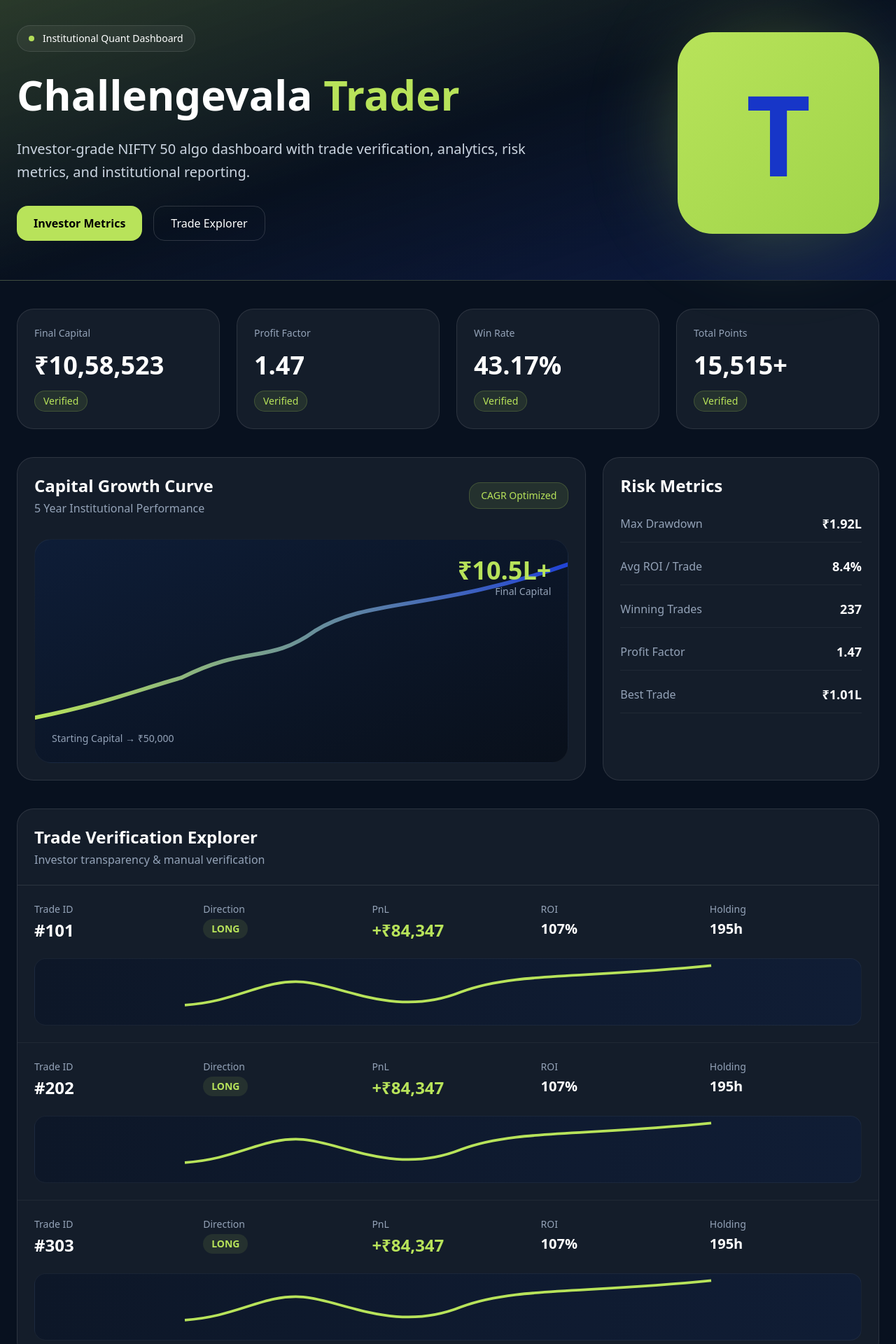
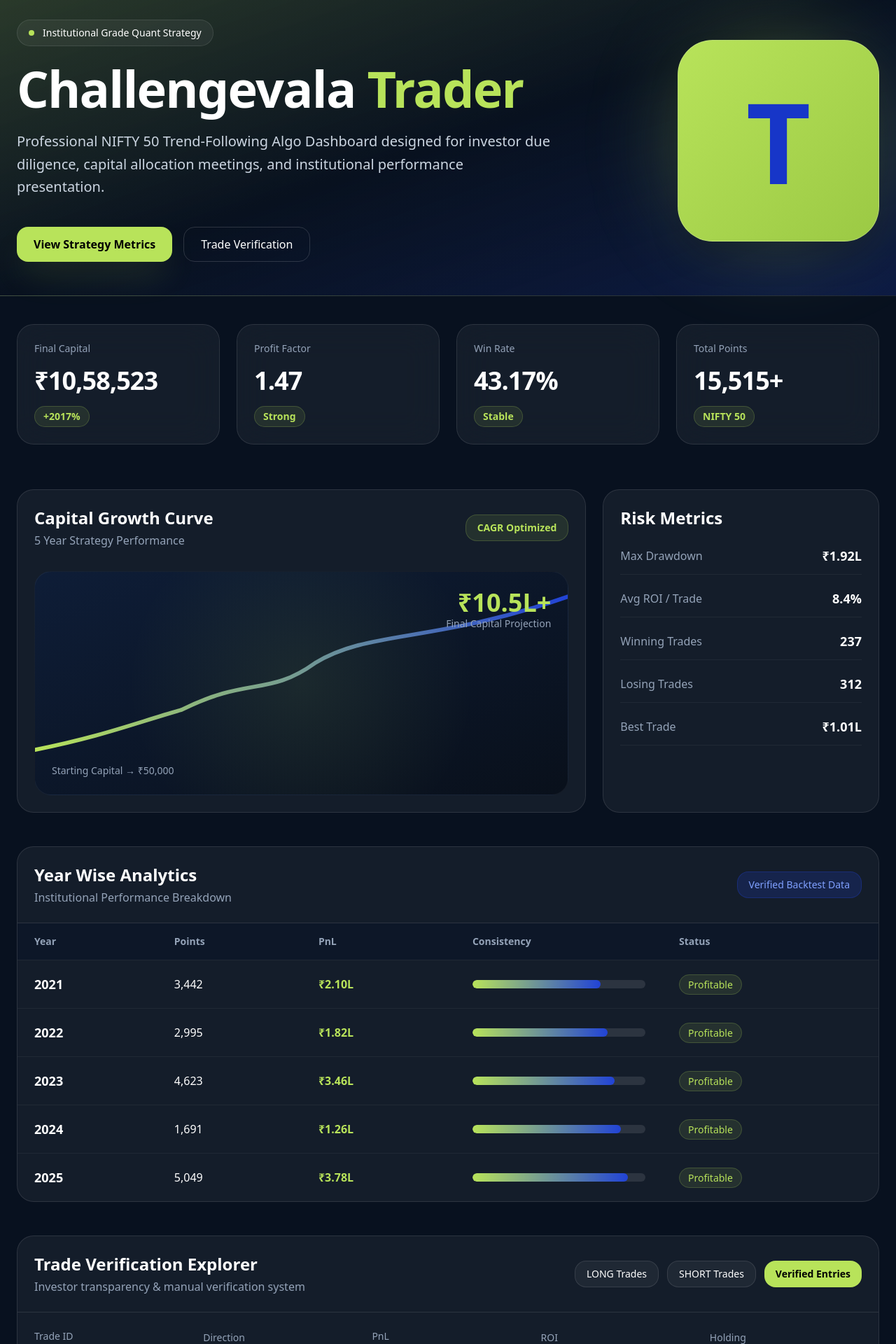
Before and after one commit to kishanmeshwaniya-cpu/challengevala-investor-dashboard, a React (Vite) app: page / in a window 1280 px wide. Shown: the part 20-1940 px from the top of the page at 70% size. Built offline with nearby package versions, Linux system fonts and the light colour scheme.

Commit message:
Update App.jsx

```diff
--- a/src/App.jsx
+++ b/src/App.jsx
@@ -1,89 +1,140 @@
+export default function ChallengevalaTraderDashboard() {
+  const stats = [
+    { label: 'Final Capital', value: '₹10,58,523', growth: '+2017%' },
+    { label: 'Profit Factor', value: '1.47', growth: 'Strong' },
+    { label: 'Win Rate', value: '43.17%', growth: 'Stable' },
+    { label: 'Total Points', value: '15,515+', growth: 'NIFTY 50' },
+  ];
 
-export default function App() {
-  const stats = [
-    { label: 'Final Capital', value: '₹10,58,523' },
-    { label: 'Profit Factor', value: '1.47' },
-    { label: 'Win Rate', value: '43.17%' },
-    { label: 'Total Points', value: '15,515+' },
-  ]
+  const yearly = [
+    { year: '2021', pnl: '₹2.10L', points: '3,442', trades: '96' },
+    { year: '2022', pnl: '₹1.82L', points: '2,995', trades: '103' },
+    { year: '2023', pnl: '₹3.46L', points: '4,623', trades: '121' },
+    { year: '2024', pnl: '₹1.26L', points: '1,691', trades: '98' },
+    { year: '2025', pnl: '₹3.78L', points: '5,049', trades: '131' },
+  ];
+
+  const trades = [
+    {
+      id: '#204',
+      side: 'LONG',
+      pnl: '+₹84,347',
+      roi: '107.89%',
+      duration: '195h',
+    },
+    {
+      id: '#318',
+      side: 'SHORT',
+      pnl: '+₹45,168',
+      roi: '95.14%',
+      duration: '186h',
+    },
+    {
+      id: '#422',
+      side: 'LONG',
+      pnl: '-₹10,874',
+      roi: '-11.74%',
+      duration: '3.75h',
+    },
+    {
+      id: '#501',
+      side: 'SHORT',
+      pnl: '+₹1,01,383',
+      roi: '128.43%',
+      duration: '242h',
+    },
+  ];
 
   return (
-    <div className="min-h-screen bg-[#08111f] text-white">
-      <div className="bg-gradient-to-br from-[#b8e35a]/20 via-[#08111f] to-[#2143d6]/20 border-b border-white/10">
-        <div className="max-w-7xl mx-auto px-6 py-14">
+    <div className="min-h-screen bg-[#08111f] text-white overflow-hidden">
+      {/* HERO */}
+      <div className="relative border-b border-white/10 bg-gradient-to-br from-[#b8e35a]/20 via-[#08111f] to-[#2143d6]/20">
+        <div className="max-w-7xl mx-auto px-6 py-12">
           <div className="flex flex-col lg:flex-row items-center justify-between gap-10">
-            <div className="max-w-3xl">
-              <div className="inline-flex items-center gap-3 bg-white/5 border border-white/10 rounded-full px-4 py-2 text-sm mb-6">
-                <div className="w-2 h-2 rounded-full bg-[#b8e35a] animate-pulse"></div>
-                Institutional Quant Dashboard
+            <div className="space-y-6 max-w-3xl">
+              <div className="inline-flex items-center gap-3 bg-white/5 border border-white/10 rounded-full px-4 py-2 text-sm">
+                <div className="w-2 h-2 rounded-full bg-[#b8e35a] animate-pulse" />
+                Institutional Grade Quant Strategy
               </div>
 
-              <h1 className="text-6xl font-black leading-tight">
+              <div>
+                <h1 className="text-5xl lg:text-7xl font-black leading-tight tracking-tight">
                   Challengevala
                   <span className="text-[#b8e35a]"> Trader</span>
                 </h1>
 
-              <p className="text-slate-300 text-xl mt-6 leading-relaxed">
-                Investor-grade NIFTY 50 algo dashboard with trade verification,
-                analytics, risk metrics, and institutional reporting.
+                <p className="text-xl text-slate-300 mt-6 leading-relaxed">
+                  Professional NIFTY 50 Trend-Following Algo Dashboard designed for
+                  investor due diligence, capital allocation meetings, and
+                  institutional performance presentation.
                 </p>
+              </div>
 
-              <div className="flex gap-4 mt-8 flex-wrap">
-                <button className="bg-[#b8e35a] text-black px-6 py-3 rounded-2xl font-bold">
-                  Investor Metrics
+              <div className="flex flex-wrap gap-4 pt-4">
+                <button className="bg-[#b8e35a] hover:bg-[#c6ef69] text-black font-bold px-6 py-3 rounded-2xl transition-all shadow-2xl shadow-[#b8e35a]/20">
+                  View Strategy Metrics
                 </button>
 
-                <button className="border border-white/15 px-6 py-3 rounded-2xl">
-                  Trade Explorer
+                <button className="border border-white/15 hover:border-[#b8e35a]/60 hover:bg-white/5 px-6 py-3 rounded-2xl transition-all">
+                  Trade Verification
                 </button>
               </div>
             </div>
 
             <div className="relative">
-              <div className="absolute inset-0 bg-[#b8e35a]/30 blur-3xl rounded-full"></div>
+              <div className="absolute inset-0 bg-[#b8e35a]/30 blur-3xl rounded-full" />
 
-              <div className="relative bg-gradient-to-br from-[#b8e35a] to-[#9fd449] w-72 h-72 rounded-[50px] flex items-center justify-center">
-                <span className="text-[160px] font-black text-[#1736c8]">T</span>
+              <div className="relative bg-gradient-to-br from-[#b8e35a] to-[#9bc944] w-72 h-72 rounded-[50px] flex items-center justify-center shadow-2xl border border-white/20">
+                <span className="text-[160px] font-black text-[#1736c8] leading-none">
+                  T
+                </span>
               </div>
             </div>
           </div>
         </div>
       </div>
 
+      {/* STATS */}
       <div className="max-w-7xl mx-auto px-6 py-10">
         <div className="grid grid-cols-1 md:grid-cols-2 xl:grid-cols-4 gap-6">
           {stats.map((item) => (
             <div
               key={item.label}
-              className="bg-white/5 border border-white/10 rounded-3xl p-6"
+              className="bg-white/5 backdrop-blur-xl border border-white/10 rounded-3xl p-6 hover:border-[#b8e35a]/50 transition-all hover:-translate-y-1"
             >
               <div className="text-slate-400 text-sm">{item.label}</div>
 
-              <div className="text-4xl font-black mt-4">{item.value}</div>
+              <div className="text-4xl font-black mt-4 tracking-tight">
+                {item.value}
+              </div>
 
-              <div className="mt-4 inline-flex bg-[#b8e35a]/10 text-[#b8e35a] px-3 py-1 rounded-full text-sm border border-[#b8e35a]/20">
-                Verified
+              <div className="mt-4 inline-flex bg-[#b8e35a]/10 text-[#b8e35a] px-3 py-1 rounded-full text-sm font-semibold border border-[#b8e35a]/20">
+                {item.growth}
               </div>
             </div>
           ))}
         </div>
+      </div>
 
-        <div className="mt-10 grid lg:grid-cols-3 gap-6">
+      {/* PERFORMANCE */}
+      <div className="max-w-7xl mx-auto px-6 py-6 grid lg:grid-cols-3 gap-6">
         <div className="lg:col-span-2 bg-white/5 border border-white/10 rounded-3xl p-6">
           <div className="flex items-center justify-between mb-8">
             <div>
               <h2 className="text-2xl font-bold">Capital Growth Curve</h2>
               <p className="text-slate-400 mt-1">
-                  5 Year Institutional Performance
+                5 Year Strategy Performance
               </p>
             </div>
 
-              <div className="bg-[#b8e35a]/10 text-[#b8e35a] border border-[#b8e35a]/20 px-4 py-2 rounded-2xl text-sm">
+            <div className="bg-[#b8e35a]/10 text-[#b8e35a] border border-[#b8e35a]/20 px-4 py-2 rounded-2xl text-sm font-semibold">
               CAGR Optimized
             </div>
           </div>
 
           <div className="h-[320px] rounded-3xl bg-gradient-to-br from-[#0e1d37] to-[#09101b] border border-white/5 relative overflow-hidden">
+            <div className="absolute inset-0 opacity-30 bg-[radial-gradient(circle_at_center,_rgba(184,227,90,0.3),_transparent_60%)]" />
+
             <svg viewBox="0 0 800 300" className="w-full h-full">
               <defs>
                 <linearGradient id="line" x1="0" y1="0" x2="1" y2="0">
@@ -110,12 +161,13 @@
                 ₹10.5L+
               </div>
               <div className="text-slate-400 text-sm">
-                  Final Capital
+                Final Capital Projection
               </div>
             </div>
           </div>
         </div>
 
+        {/* RISK */}
         <div className="bg-white/5 border border-white/10 rounded-3xl p-6">
           <h2 className="text-2xl font-bold mb-6">Risk Metrics</h2>
 
@@ -124,10 +176,13 @@
               ['Max Drawdown', '₹1.92L'],
               ['Avg ROI / Trade', '8.4%'],
               ['Winning Trades', '237'],
-                ['Profit Factor', '1.47'],
+              ['Losing Trades', '312'],
               ['Best Trade', '₹1.01L'],
             ].map(([k, v]) => (
-                <div key={k} className="flex items-center justify-between border-b border-white/5 pb-3">
+              <div
+                key={k}
+                className="flex items-center justify-between border-b border-white/5 pb-3"
+              >
                 <span className="text-slate-400">{k}</span>
                 <span className="font-bold text-lg">{v}</span>
               </div>
@@ -136,57 +191,158 @@
         </div>
       </div>
 
-        <div className="mt-10 bg-white/5 border border-white/10 rounded-3xl overflow-hidden">
-          <div className="p-6 border-b border-white/10">
-            <h2 className="text-2xl font-bold">Trade Verification Explorer</h2>
+      {/* YEARLY */}
+      <div className="max-w-7xl mx-auto px-6 py-6">
+        <div className="bg-white/5 border border-white/10 rounded-3xl overflow-hidden">
+          <div className="p-6 border-b border-white/10 flex items-center justify-between">
+            <div>
+              <h2 className="text-2xl font-bold">Year Wise Analytics</h2>
               <p className="text-slate-400 mt-1">
-              Investor transparency & manual verification
+                Institutional Performance Breakdown
               </p>
             </div>
 
+            <div className="text-sm bg-[#2143d6]/20 border border-[#2143d6]/30 px-4 py-2 rounded-2xl text-[#7fa0ff]">
+              Verified Backtest Data
+            </div>
+          </div>
+
+          <div className="overflow-x-auto">
+            <table className="w-full">
+              <thead className="bg-[#0d1728] text-left text-sm text-slate-400">
+                <tr>
+                  <th className="px-6 py-4">Year</th>
+                  <th className="px-6 py-4">Points</th>
+                  <th className="px-6 py-4">PnL</th>
+                  <th className="px-6 py-4">Consistency</th>
+                  <th className="px-6 py-4">Status</th>
+                </tr>
+              </thead>
+
+              <tbody>
+                {yearly.map((y) => (
+                  <tr
+                    key={y.year}
+                    className="border-t border-white/5 hover:bg-white/5 transition-all"
+                  >
+                    <td className="px-6 py-5 font-bold text-lg">{y.year}</td>
+                    <td className="px-6 py-5">{y.points}</td>
+                    <td className="px-6 py-5 font-semibold text-[#b8e35a]">
+                      {y.pnl}
+                    </td>
+                    <td className="px-6 py-5">
+                      <div className="w-full bg-white/10 rounded-full h-3 overflow-hidden">
+                        <div
+                          className="bg-gradient-to-r from-[#b8e35a] to-[#2143d6] h-full rounded-full"
+                          style={{ width: `${70 + Number(y.year.slice(-1)) * 4}%` }}
+                        />
+                      </div>
+                    </td>
+                    <td className="px-6 py-5">
+                      <span className="bg-[#b8e35a]/10 border border-[#b8e35a]/20 text-[#b8e35a] px-3 py-1 rounded-full text-sm">
+                        Profitable
+                      </span>
+                    </td>
+                  </tr>
+                ))}
+              </tbody>
+            </table>
+          </div>
+        </div>
+      </div>
+
+      {/* TRADE EXPLORER */}
+      <div className="max-w-7xl mx-auto px-6 py-6 pb-20">
+        <div className="bg-white/5 border border-white/10 rounded-3xl overflow-hidden">
+          <div className="p-6 border-b border-white/10 flex items-center justify-between flex-wrap gap-4">
+            <div>
+              <h2 className="text-2xl font-bold">Trade Verification Explorer</h2>
+              <p className="text-slate-400 mt-1">
+                Investor transparency & manual verification system
+              </p>
+            </div>
+
+            <div className="flex gap-3 flex-wrap">
+              <button className="bg-white/5 border border-white/10 px-4 py-2 rounded-2xl hover:border-[#b8e35a]/40 transition-all text-sm">
+                LONG Trades
+              </button>
+
+              <button className="bg-white/5 border border-white/10 px-4 py-2 rounded-2xl hover:border-[#2143d6]/40 transition-all text-sm">
+                SHORT Trades
+              </button>
+
+              <button className="bg-[#b8e35a] text-black px-4 py-2 rounded-2xl font-semibold text-sm">
+                Verified Entries
+              </button>
+            </div>
+          </div>
+
           <div className="divide-y divide-white/5">
-            {[1,2,3].map((id) => (
-              <div key={id} className="p-6 hover:bg-white/5 transition-all">
-                <div className="grid lg:grid-cols-5 gap-6">
+            {trades.map((trade) => (
+              <div
+                key={trade.id}
+                className="p-6 hover:bg-white/5 transition-all"
+              >
+                <div className="grid lg:grid-cols-5 gap-6 items-center">
                   <div>
                     <div className="text-slate-400 text-sm">Trade ID</div>
-                    <div className="text-2xl font-black mt-1">#{id}0{id}</div>
+                    <div className="text-2xl font-black mt-1">
+                      {trade.id}
+                    </div>
                   </div>
 
                   <div>
                     <div className="text-slate-400 text-sm">Direction</div>
-                    <div className="mt-1 inline-flex px-3 py-1 rounded-full text-sm font-semibold bg-[#b8e35a]/10 text-[#b8e35a]">
-                      LONG
+                    <div
+                      className={`mt-1 inline-flex px-3 py-1 rounded-full text-sm font-semibold ${
+                        trade.side === 'LONG'
+                          ? 'bg-[#b8e35a]/10 text-[#b8e35a]'
+                          : 'bg-[#2143d6]/20 text-[#8ea8ff]'
+                      }`}
+                    >
+                      {trade.side}
                     </div>
                   </div>
 
                   <div>
                     <div className="text-slate-400 text-sm">PnL</div>
-                    <div className="text-2xl font-black mt-1 text-[#b8e35a]">
-                      +₹84,347
+                    <div
+                      className={`text-2xl font-black mt-1 ${
+                        trade.pnl.startsWith('-')
+                          ? 'text-red-400'
+                          : 'text-[#b8e35a]'
+                      }`}
+                    >
+                      {trade.pnl}
                     </div>
                   </div>
 
                   <div>
                     <div className="text-slate-400 text-sm">ROI</div>
-                    <div className="text-xl font-bold mt-1">107%</div>
+                    <div className="text-xl font-bold mt-1">{trade.roi}</div>
                   </div>
 
                   <div>
                     <div className="text-slate-400 text-sm">Holding</div>
-                    <div className="text-xl font-bold mt-1">195h</div>
+                    <div className="text-xl font-bold mt-1">
+                      {trade.duration}
+                    </div>
                   </div>
                 </div>
 
-                <div className="mt-6 h-24 rounded-2xl bg-gradient-to-r from-[#0d1728] to-[#101d35] border border-white/5 overflow-hidden">
-                  <svg viewBox="0 0 800 100" className="w-full h-full">
+                <div className="mt-6 h-24 rounded-2xl bg-gradient-to-r from-[#0d1728] to-[#101d35] border border-white/5 relative overflow-hidden">
+                  <svg viewBox="0 0 800 100" className="w-full h-full opacity-80">
                     <path
                       d="M0 70 C80 65, 120 30, 180 35 C240 40, 320 90, 420 50 C500 20, 600 30, 800 10"
                       fill="none"
-                      stroke="#b8e35a"
+                      stroke={trade.pnl.startsWith('-') ? '#ef4444' : '#b8e35a'}
                       strokeWidth="4"
                     />
                   </svg>
+
+                  <div className="absolute top-3 left-3 bg-black/40 backdrop-blur-md px-3 py-1 rounded-full text-xs border border-white/10">
+                    Trade Verification Chart
+                  </div>
                 </div>
               </div>
             ))}
@@ -194,5 +350,5 @@
         </div>
       </div>
     </div>
-  )
+  );
 }
```
Lines whose indentation alone changed are shown as unchanged.
